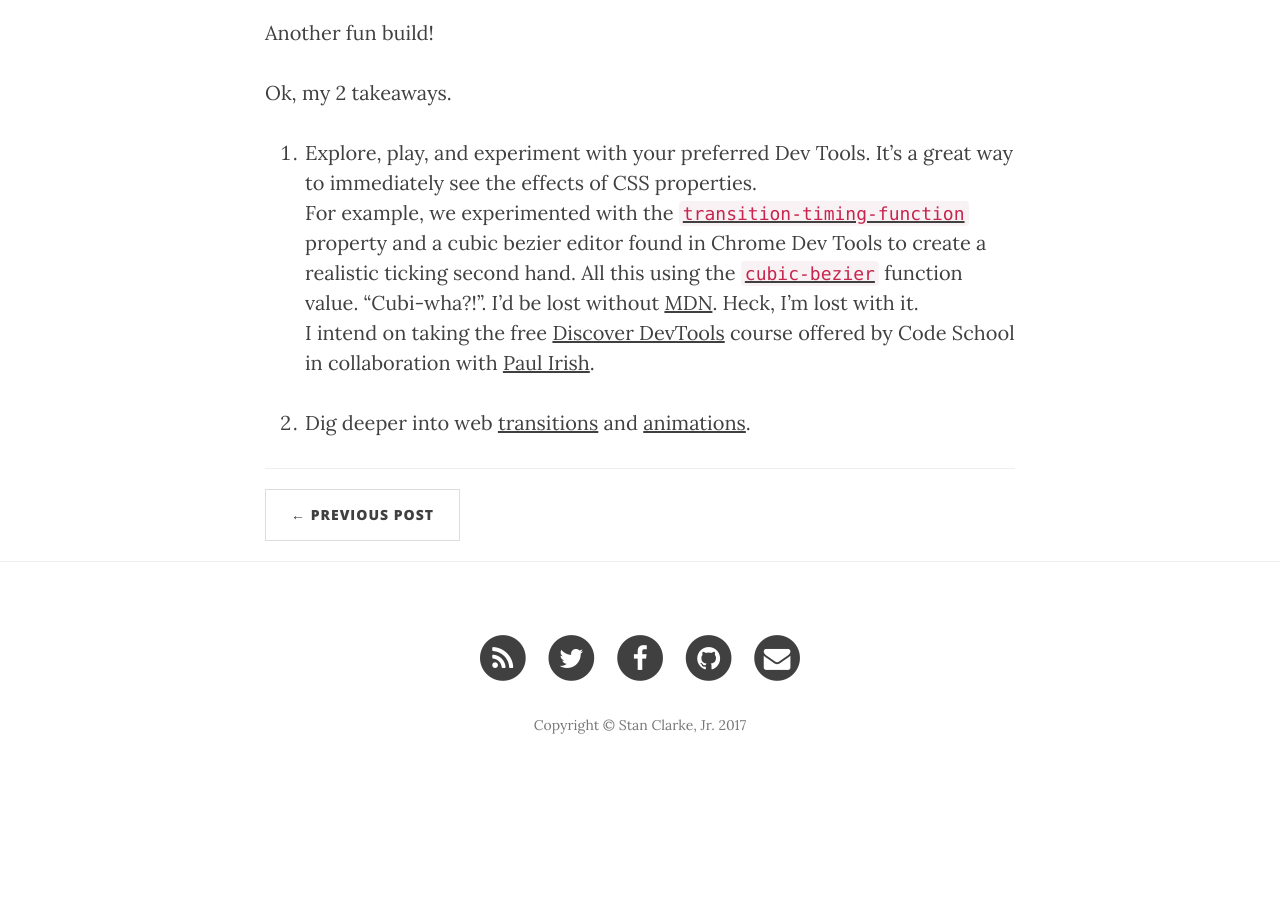
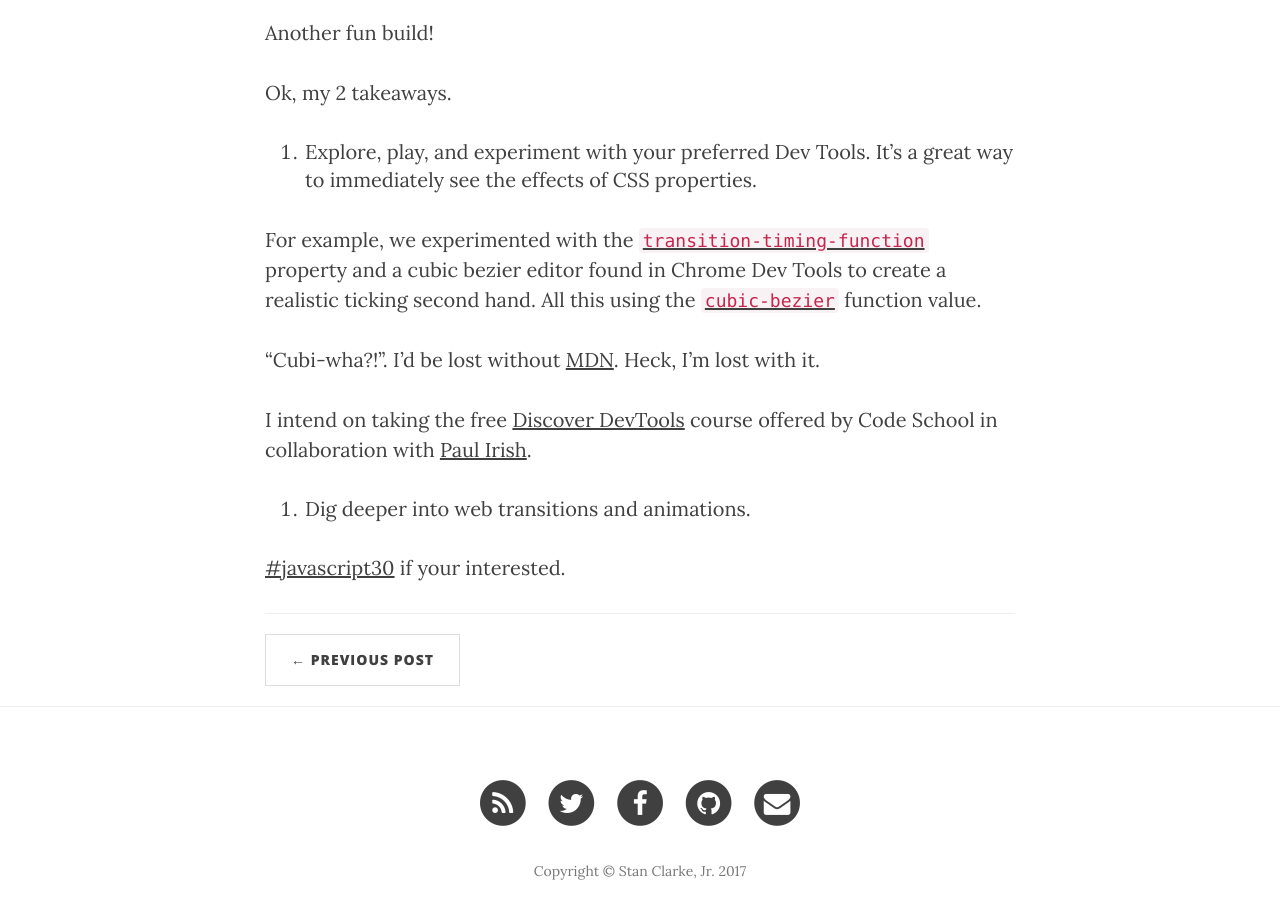
Before and after one commit to stanclarke-jr/stanclarke-jr.github.io, a Jekyll site: the page built from _posts/2017-01-19-javascript30-day-2.md, in a window 1280 px wide and 900 px high, scrolled down 1125 px. Built offline with Jekyll 4.4.1, drawn with Linux system fonts in a browser that asks for light colours; nearby versions of some CDN libraries; our own code applies the rules of GitHub Pages for plain Markdown files; before the commit the page ends 1926 px from its top, so only the background shows below that; some of the changed text lies outside the part shown.

Commit message:
subtitle change + minor edits

```diff
--- a/_posts/2017-01-19-javascript30-day-2.md
+++ b/_posts/2017-01-19-javascript30-day-2.md
@@ -25,7 +25,14 @@ Another fun build!
 Ok, my 2 takeaways.
 
 1. Explore, play, and experiment with your preferred Dev Tools. It's a great way to immediately see the effects of CSS properties.
-For example, we experimented with the <a href="https://developer.mozilla.org/en-US/docs/Web/CSS/transition-timing-function" target="_blank">`transition-timing-function`</a> property and a cubic bezier editor found in Chrome Dev Tools to create a realistic ticking second hand. All this using the <a href="https://developer.mozilla.org/en-US/docs/Web/CSS/single-transition-timing-function#The_cubic-bezier()_class_of_timing-functions" target="_blank">`cubic-bezier`</a> function value. "Cubi-wha?!". I'd be lost without <a href="https://developer.mozilla.org/en-US/" target="_blank">MDN</a>. Heck, I'm lost with it.
+
+For example, we experimented with the <a href="https://developer.mozilla.org/en-US/docs/Web/CSS/transition-timing-function" target="_blank">`transition-timing-function`</a> property and a cubic bezier editor found in Chrome Dev Tools to create a realistic ticking second hand. All this using the <a href="https://developer.mozilla.org/en-US/docs/Web/CSS/single-transition-timing-function#The_cubic-bezier()_class_of_timing-functions" target="_blank">`cubic-bezier`</a> function value.
+
+"Cubi-wha?!". I'd be lost without <a href="https://developer.mozilla.org/en-US/" target="_blank">MDN</a>. Heck, I'm lost with it.
+
 I intend on taking the free <a href="https://www.codeschool.com/courses/discover-devtools" target="_blank">Discover DevTools</a> course offered by Code School in collaboration with <a href="https://twitter.com/paul_irish" target="_blank">Paul Irish</a>.
 
 2. Dig deeper into web <a href="https://developer.mozilla.org/en-US/docs/Web/CSS/CSS_Transitions/Using_CSS_transitions">transitions</a> and <a href="http://valhead.com/2016/12/16/web-animation-tutorials-roundup/">animations</a>.
+
+
+[#javascript30](http://javascript30.com) if your interested.
```
Also changed, not shown: other parts of _posts/2017-01-19-javascript30-day-2.md (+1 -1 lines), _posts/2017-01-17-javascript30-day-1.md (+3 -0 lines), README.md, 2 other files.
